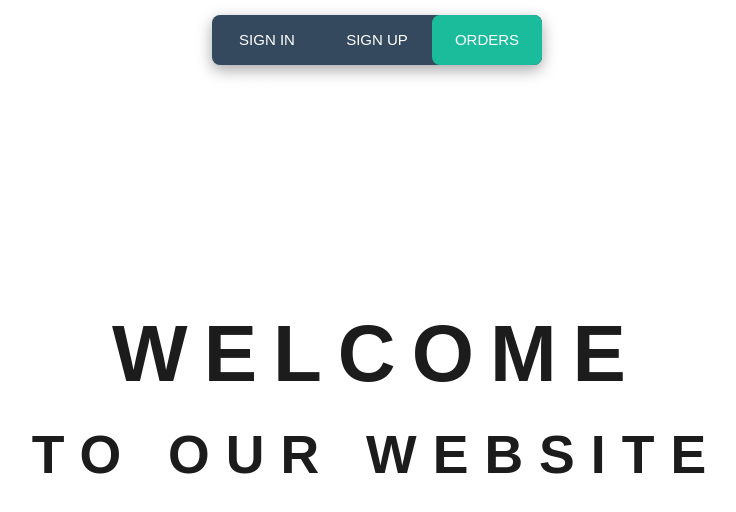
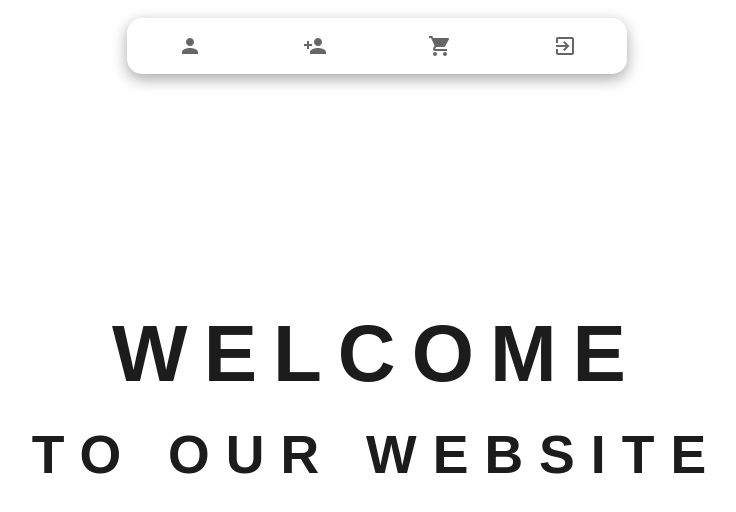
Before and after one commit to EladHamneshin/OMS, a React app in the folder client/: page / in a window 1280 px wide. Shown: the top 512 px of the page, without its empty margins (263-999 px from the left). Built offline with nearby package versions, Linux system fonts and the light colour scheme; the HTML template or start-up script is replaced by a standard one.

Commit message:
newNavBar

```diff
--- a/client/package.json
+++ b/client/package.json
@@ -14,8 +14,12 @@
     "@emotion/react": "^11.11.1",
     "@emotion/styled": "^11.11.0",
     "@hookform/resolvers": "^3.3.2",
+    "@material-ui/core": "^4.12.4",
+    "@material-ui/icons": "^4.11.3",
     "@mui/icons-material": "^5.14.18",
     "@mui/material": "^5.14.18",
+    "@mui/styles": "^5.14.18",
+    "@mui/system": "^5.14.18",
     "@mui/x-data-grid": "^6.18.1",
     "react": "^18.2.0",
     "react-dom": "^18.2.0",
@@ -29,6 +33,7 @@
     "@testing-library/react": "^14.1.2",
     "@types/react": "^18.2.15",
     "@types/react-dom": "^18.2.7",
+    "@types/react-router-dom": "^5.3.3",
     "@typescript-eslint/eslint-plugin": "^6.0.0",
     "@typescript-eslint/parser": "^6.0.0",
     "@vitejs/plugin-react": "^4.0.3",
--- a/client/src/pages/navBar.tsx
+++ b/client/src/pages/navBar.tsx
@@ -1,16 +1,53 @@
-// import React from 'react'
+import * as React from 'react';
+import BottomNavigation from '@mui/material/BottomNavigation';
+import BottomNavigationAction from '@mui/material/BottomNavigationAction';
+import { Link } from 'react-router-dom';
+import { ShoppingCart, ExitToApp, Person, PersonAdd } from '@mui/icons-material'
 import './style/navBarStyle.css'
 
+
 export default function NavBar() {
+    const [value, setValue] = React.useState('recents');
+
+    const handleChange = (event: React.SyntheticEvent, newValue: string) => {
+        setValue(newValue);
+    };
+
     return (
         <div className='navFather'>
-            <nav>
-                <a href='/login'>Sign In</a>
-                <a href='/register'>Sign Up</a>
-                <a href='/orders'>orders</a>
-                <a href='/logout'>Logout</a>
-                <div className='animation start-home'></div>
-            </nav>
+            <BottomNavigation sx={{ width: 500 }} value={value} onChange={handleChange} className='nav'>
+                <BottomNavigationAction
+                className='button'
+                    component={Link}
+                    to="/login"
+                    label="Sign In"
+                    value="sign in"
+                    icon={<Person />}
+                />
+                <BottomNavigationAction
+                className='button'
+                    component={Link}
+                    to="/register"
+                    label="Sign Up"
+                    value="sign up"
+                    icon={<PersonAdd />}
+                />
+                <BottomNavigationAction
+                className='button'
+                    component={Link}
+                    to="/orders"
+                    label="Orders"
+                    value="orders"
+                    icon={<ShoppingCart />}
+                />
+                <BottomNavigationAction
+                className='button'
+                    component={Link}
+                    to="/logout"
+                    label="Logout"
+                    value="logout"
+                    icon={<ExitToApp />} />
+            </BottomNavigation>
         </div>
-    )
+    );
 }
--- a/client/src/pages/style/homeStyle.css
+++ b/client/src/pages/style/homeStyle.css
@@ -37,31 +37,31 @@ h1 span {
 }
 
 h1 span:nth-child(1) {
-    animation-delay: 0.5s;
+    animation-delay: 0.4s;
 }
 
 h1 span:nth-child(2) {
-    animation-delay: 0.9s;
+    animation-delay: 0.7s;
 }
 
 h1 span:nth-child(3) {
+    animation-delay: 1.0s;
+}
+
+h1 span:nth-child(4) {
     animation-delay: 1.3s;
 }
 
-h1 span:nth-child(4) {
-    animation-delay: 1.7s;
-}
-
 h1 span:nth-child(5) {
-    animation-delay: 2.1s;
+    animation-delay: 1.6s;
 }
 
 h1 span:nth-child(6) {
-    animation-delay: 2.5s;
+    animation-delay: 1.9s;
 }
 
 h1 span:nth-child(7) {
-    animation-delay: 2.9s;
+    animation-delay: 2.2s;
 }
 
 span:nth-child(8) {
--- a/client/src/pages/style/navBarStyle.css
+++ b/client/src/pages/style/navBarStyle.css
@@ -7,68 +7,19 @@ body {
     display: flex;
     justify-content: center;
     align-items: center;
+
 }
 
-nav {
-    position: relative;
-    margin-top: 15px;
-    width: 330px;
-    height: 50px;
-    background: #34495e;
-    border-radius: 8px;
-    font-size: 0;
+.nav {
     box-shadow: rgba(0, 0, 0, 0.35) 0px 5px 15px;
+    margin-top: 18px;
+    border-radius: 15px;
 }
 
-nav a {
-    font-size: 15px;
-    text-transform: uppercase;
-    color: #fff;
-    text-decoration: none;
-    line-height: 50px;
-    position: relative;
-    z-index: 1;
-    display: inline-block;
-    text-align: center;
+.button {
+    transition: color 0.3s ease;
 }
 
-nav .animation {
-    position: absolute;
-    height: 100%;
-    top: 0;
-    z-index: 0;
-    background: #1abc9c;
-    border-radius: 8px;
-    transition: all;
-    -webkit-transition: all 0.5s ease 0s;
+.button:hover {
+    color: rgb(0, 0, 0);
 }
-
-a:nth-child(1) {
-    width: 110px;
-}
-
-nav .start-home,
-a:nth-child(1):hover~.animation {
-    width: 110px;
-    left: 0;
-}
-
-a:nth-child(2) {
-    width: 110px;
-}
-
-nav .start-about,
-a:nth-child(2):hover~.animation {
-    width: 110px;
-    left: 110px;
-}
-
-a:nth-child(3) {
-    width: 110px;
-}
-
-nav .start-home,
-a:nth-child(3):hover~.animation {
-    width: 110px;
-    left: 220px;
-}
```
Also changed, not shown: client/src/App.tsx (line endings or trailing spaces), 1 other file (tests, documents, lock files or other folders).
